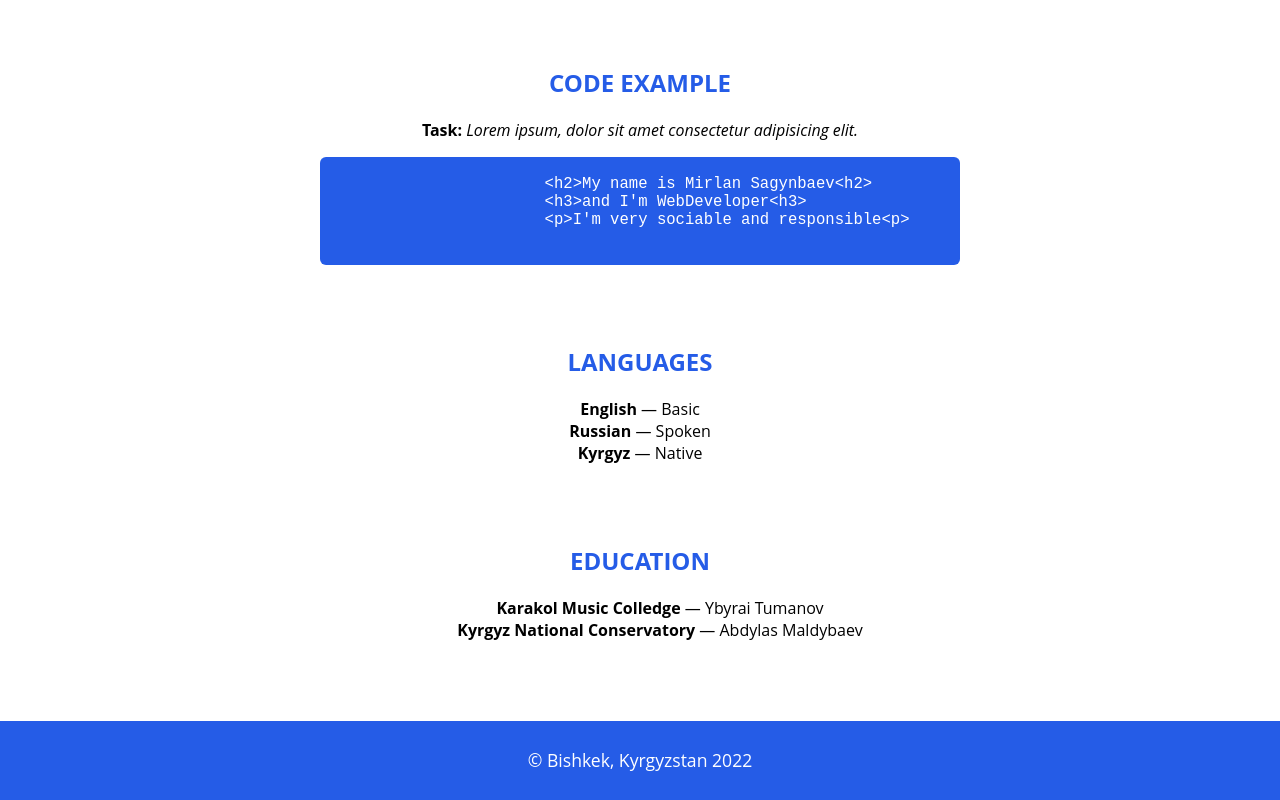
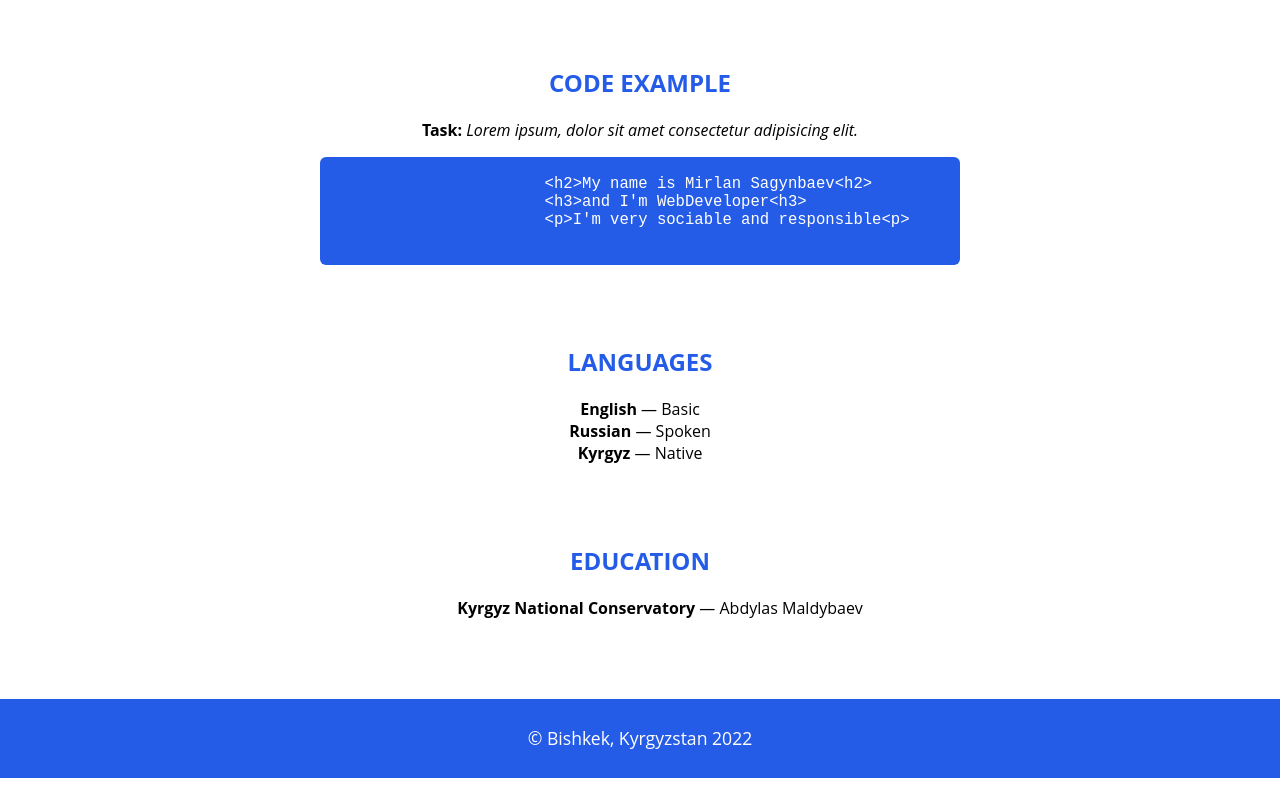
Before and after one commit to Mirsagyn/myportfolio, a plain HTML site: page index.html in a window 1280 px wide. Shown: the part 913-1713 px from the top of the page. After the commit the page ends 1691 px from the top, so only its background shows below. Drawn offline with Linux system fonts and the light colour scheme.

Commit message:
delete edu

```diff
--- a/index.html
+++ b/index.html
@@ -128,7 +128,6 @@
 				<h2 class="section-title">Education</h2>
 				<div class="edu-title">
 					<ul>
-						<li><b>Karakol Music Colledge</b> &mdash; Ybyrai Tumanov</li>
 						<li><b>Kyrgyz National Conservatory</b> &mdash; Abdylas Maldybaev</li>
 					</ul>
 				</div>
```
